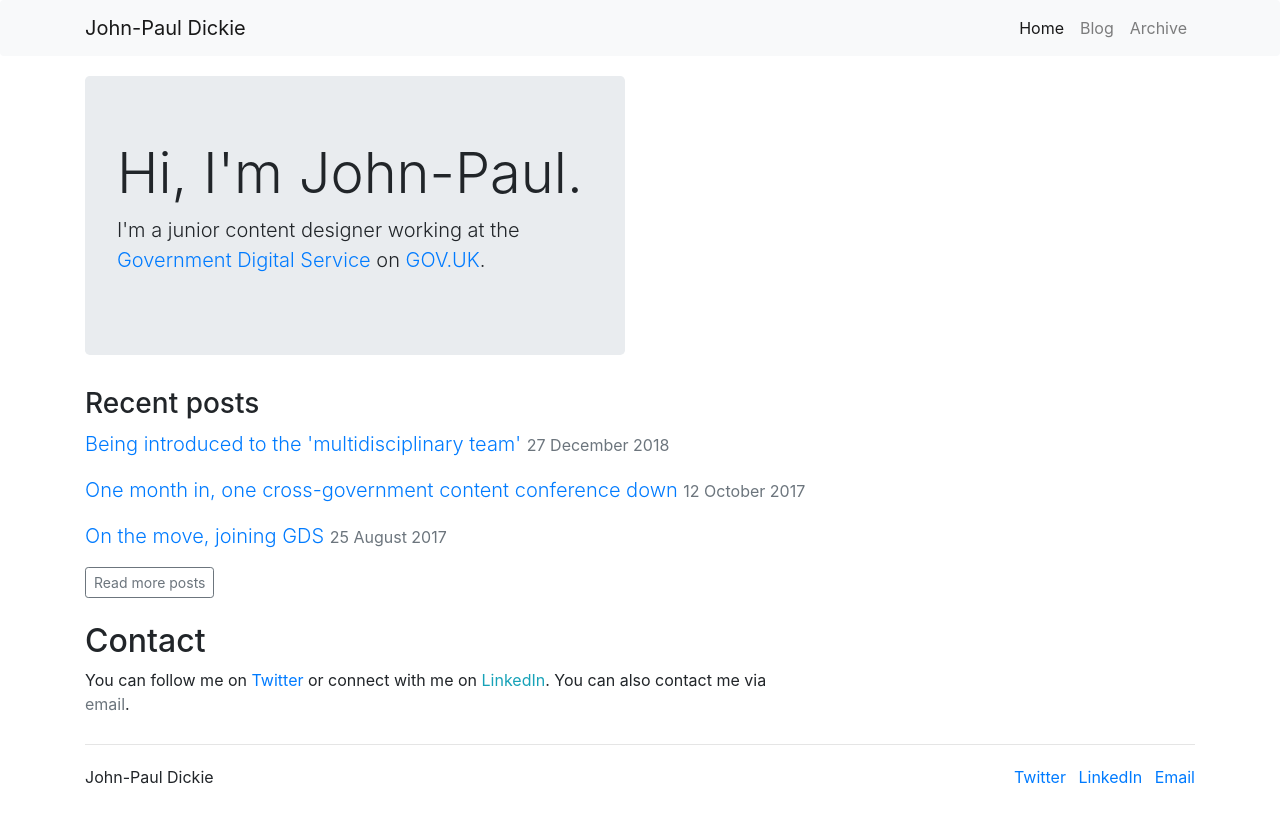
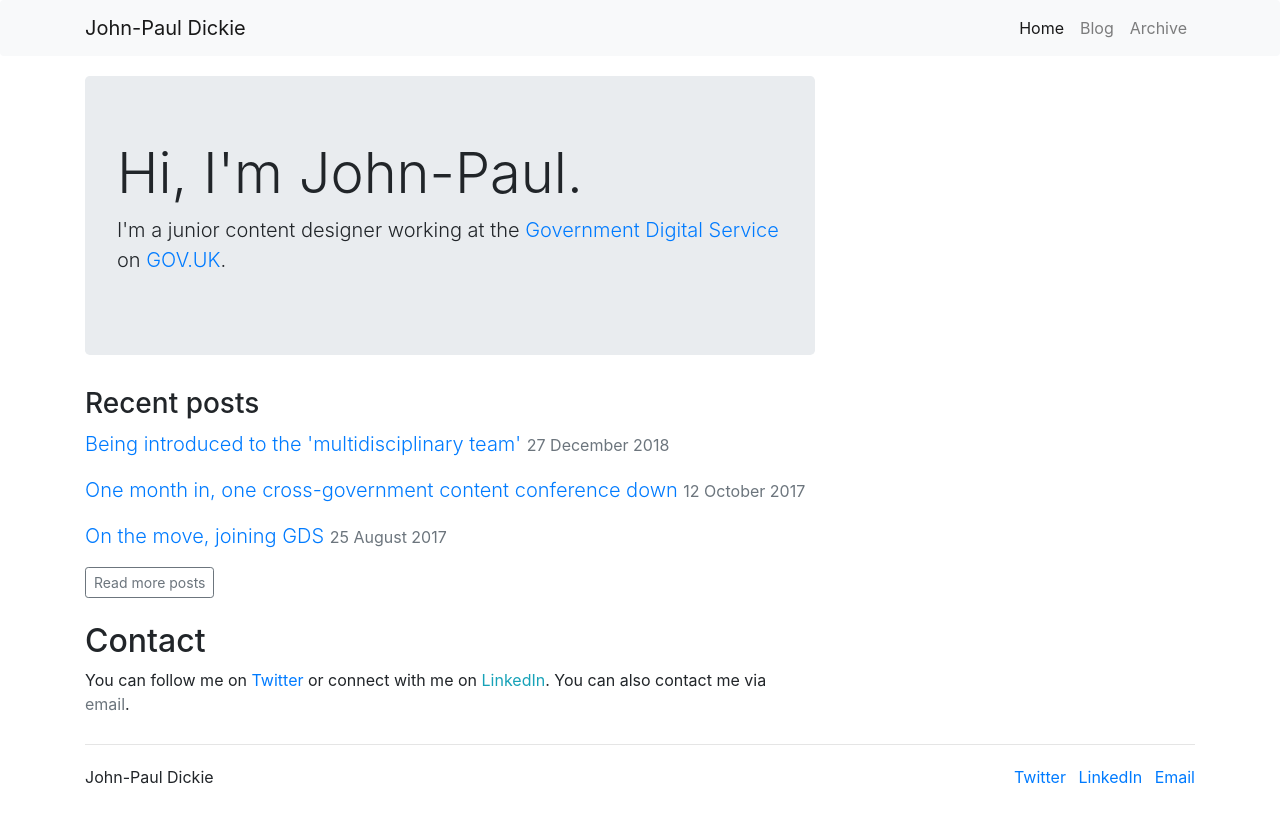
Before and after one commit to johnpauldickie/johnpauldickie.github.io, a Jekyll site: the page built from index.html, in a window 1280 px wide. Shown: the top 823 px of the page. Built offline with Jekyll 4.4.1, drawn with Linux system fonts in a browser that asks for light colours.

Commit message:
Update home rows

```diff
--- a/index.html
+++ b/index.html
@@ -2,15 +2,13 @@
 layout: default
 title: Home
 ---
-		<div class="row">
-			  <div class="col-md-9">
+
 					<div class="jumbotron">
 					  <h1 class="display-4">Hi, I'm John-Paul.</h1>
 						<p class="lead">I'm a junior content designer working at the <a href="https://www.gov.uk/gds" target="_blank">Government Digital Service</a> on <a href="https://www.gov.uk" target="_blank">GOV.UK</a>.</p>
 					</div>
 
-			  </div>
-				  		  </div>
+
 
 				<h3><i class="fab fa-fw fa-medium-m"></i> Recent posts</h3>
 				<ul class="list-unstyled">
```
